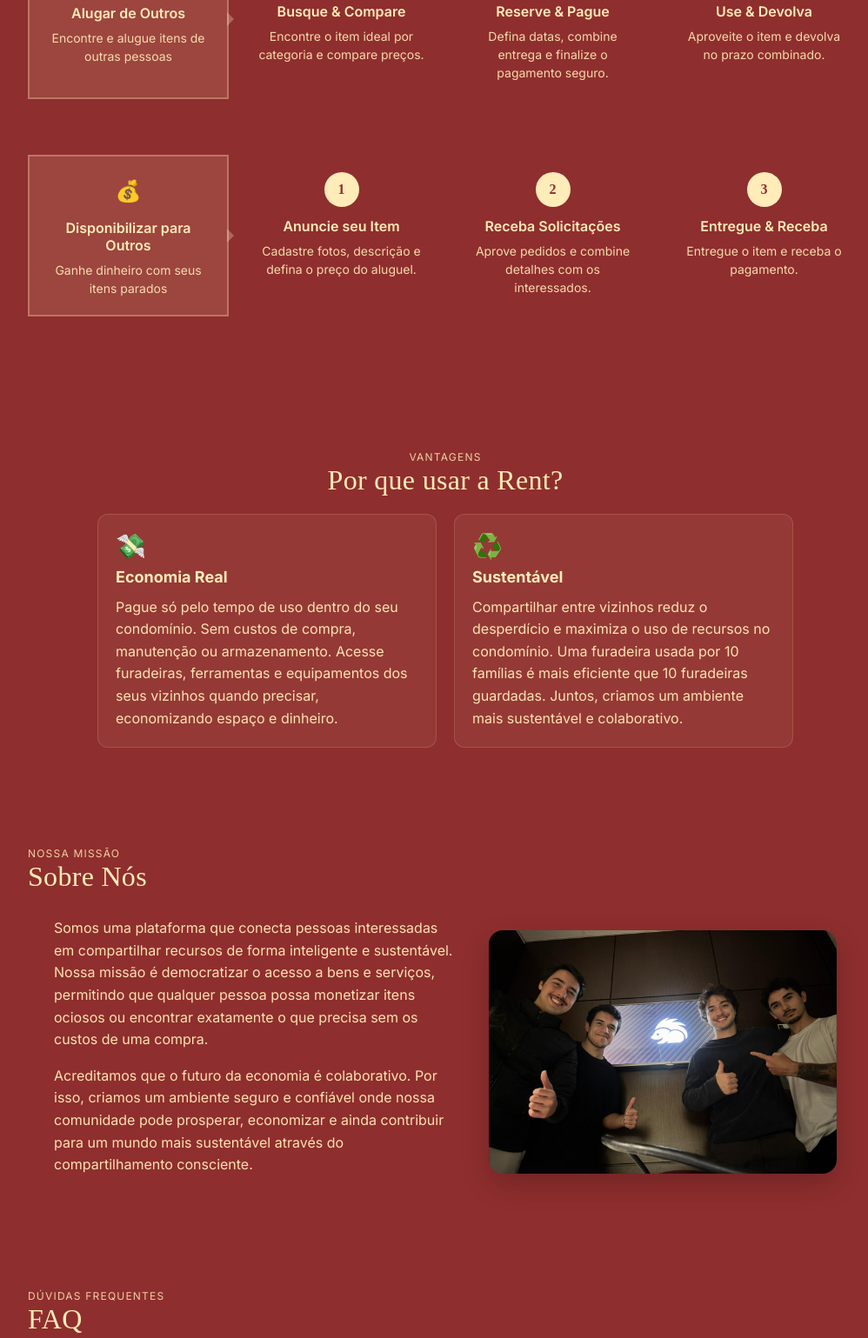
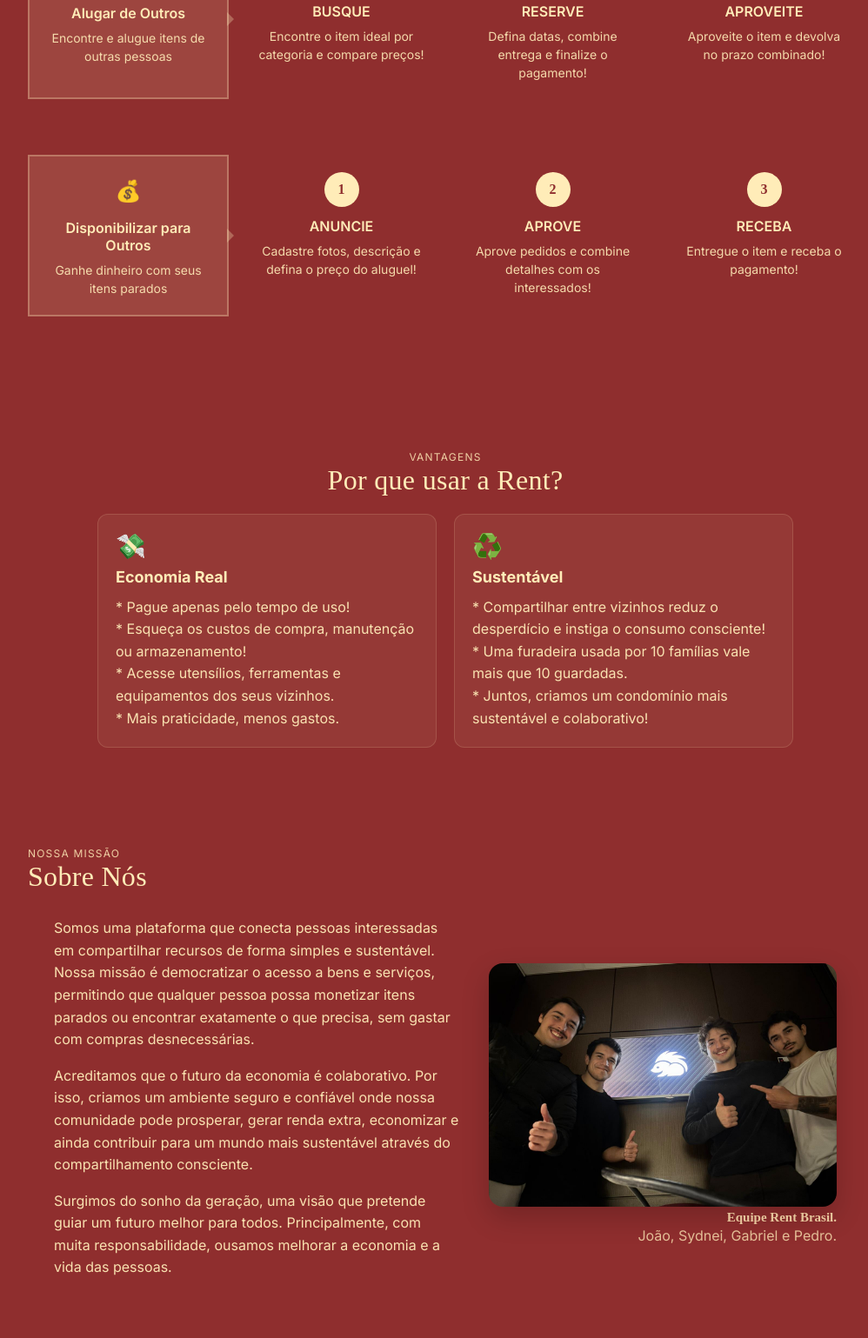
Before and after one commit to gabrielcoffee/rent-website, a plain HTML site: page index.html in a window 1280 px wide. Shown: the part 1223-2762 px from the top of the page at 87% size, without its empty margins (128-1126 px from the left). Drawn offline with Linux system fonts and the light colour scheme; a web font is replaced by a local one.

Commit message:
fix: fixing rent brasil details on lading page

```diff
--- a/index.html
+++ b/index.html
@@ -102,18 +102,18 @@
                 </div>
                 <div class="step-item">
                     <div class="step-number">1</div>
-                    <h3>Busque & Compare</h3>
-                    <p>Encontre o item ideal por categoria e compare preços.</p>
+                    <h3>BUSQUE</h3>
+                    <p>Encontre o item ideal por categoria e compare preços!</p>
                 </div>
                 <div class="step-item">
                     <div class="step-number">2</div>
-                    <h3>Reserve & Pague</h3>
-                    <p>Defina datas, combine entrega e finalize o pagamento seguro.</p>
+                    <h3>RESERVE</h3>
+                    <p>Defina datas, combine entrega e finalize o pagamento!</p>
                 </div>
                 <div class="step-item">
                     <div class="step-number">3</div>
-                    <h3>Use & Devolva</h3>
-                    <p>Aproveite o item e devolva no prazo combinado.</p>
+                    <h3>APROVEITE</h3>
+                    <p>Aproveite o item e devolva no prazo combinado!</p>
                 </div>
             </div>
 
@@ -126,18 +126,18 @@
                 </div>
                 <div class="step-item">
                     <div class="step-number">1</div>
-                    <h3>Anuncie seu Item</h3>
-                    <p>Cadastre fotos, descrição e defina o preço do aluguel.</p>
+                    <h3>ANUNCIE</h3>
+                    <p>Cadastre fotos, descrição e defina o preço do aluguel!</p>
                 </div>
                 <div class="step-item">
                     <div class="step-number">2</div>
-                    <h3>Receba Solicitações</h3>
-                    <p>Aprove pedidos e combine detalhes com os interessados.</p>
+                    <h3>APROVE</h3>
+                    <p>Aprove pedidos e combine detalhes com os interessados!</p>
                 </div>
                 <div class="step-item">
                     <div class="step-number">3</div>
-                    <h3>Entregue & Receba</h3>
-                    <p>Entregue o item e receba o pagamento.</p>
+                    <h3>RECEBA</h3>
+                    <p>Entregue o item e receba o pagamento!</p>
                 </div>
             </div>
         </section>
@@ -151,12 +151,21 @@
                 <div class="feature">
                     <div class="feature-ico">💸</div>
                     <h3>Economia Real</h3>
-                    <p>Pague só pelo tempo de uso dentro do seu condomínio. Sem custos de compra, manutenção ou armazenamento. Acesse furadeiras, ferramentas e equipamentos dos seus vizinhos quando precisar, economizando espaço e dinheiro.</p>
+                    <p>
+                        * Pague apenas pelo tempo de uso! <br>
+                        * Esqueça os custos de compra, manutenção ou armazenamento! <br>
+                        * Acesse utensílios, ferramentas e equipamentos dos seus vizinhos. <br>
+                        * Mais praticidade, menos gastos.
+                    </p>
                 </div>
                 <div class="feature">
                     <div class="feature-ico">♻️</div>
                     <h3>Sustentável</h3>
-                    <p>Compartilhar entre vizinhos reduz o desperdício e maximiza o uso de recursos no condomínio. Uma furadeira usada por 10 famílias é mais eficiente que 10 furadeiras guardadas. Juntos, criamos um ambiente mais sustentável e colaborativo.</p>
+                    <p>
+                        * Compartilhar entre vizinhos reduz o desperdício e instiga o consumo consciente! <br>
+                        * Uma furadeira usada por 10 famílias vale mais que 10 guardadas. <br>
+                        * Juntos, criamos um condomínio mais sustentável e colaborativo! <br>
+                    </p>
                 </div>
             </div>
         </section>
@@ -169,11 +178,29 @@
 
             <div class="content-with-image">
                 <div class="text-content">
-                    <p>Somos uma plataforma que conecta pessoas interessadas em compartilhar recursos de forma inteligente e sustentável. Nossa missão é democratizar o acesso a bens e serviços, permitindo que qualquer pessoa possa monetizar itens ociosos ou encontrar exatamente o que precisa sem os custos de uma compra.</p>
-                    <p>Acreditamos que o futuro da economia é colaborativo. Por isso, criamos um ambiente seguro e confiável onde nossa comunidade pode prosperar, economizar e ainda contribuir para um mundo mais sustentável através do compartilhamento consciente.</p>
+                    <p>
+                        Somos uma plataforma que conecta pessoas interessadas em compartilhar recursos de forma
+                        simples e sustentável. Nossa missão é democratizar o acesso a bens e serviços, permitindo
+                        que qualquer pessoa possa monetizar itens parados ou encontrar exatamente o que precisa,
+                        sem gastar com compras desnecessárias.
+                    </p>
+                    <p>
+                        Acreditamos que o futuro da economia é colaborativo. Por isso, criamos um ambiente seguro e
+                        confiável onde nossa comunidade pode prosperar, gerar renda extra, economizar e ainda
+                        contribuir para um mundo mais sustentável através do compartilhamento consciente.
+                    </p>
+                    <p>
+                        Surgimos do sonho da geração, uma visão que pretende guiar um futuro melhor para todos.
+                        Principalmente, com muita responsabilidade, ousamos melhorar a economia e a vida das
+                        pessoas.
+                    </p>
                 </div>
                 <div class="image-content">
                     <img src="assets/team.jpeg" alt="Nossa equipe">
+                    <div class="image-content-text">
+                        <strong>Equipe Rent Brasil.</strong><br>
+                        <p>João, Sydnei, Gabriel e Pedro.</p>
+                    </div>
                 </div>
             </div>
         </section>
@@ -224,10 +251,12 @@
                     <summary>Posso recusar um pedido de aluguel?</summary>
                     <p>Sim, você tem total controle sobre quando e para quem emprestar seus itens. Pode definir disponibilidade e escolher os inquilinos.</p>
                 </details>
+                <!--
                 <details class="faq-hidden" style="display: none;">
                     <summary>Como funciona o sistema de avaliações?</summary>
                     <p>Após cada aluguel, tanto locador quanto locatário podem avaliar a experiência e também o item alugado. Isso cria reputação e confiança entre os vizinhos.</p>
                 </details>
+                -->
                 <details class="faq-hidden" style="display: none;">
                     <summary>E se eu precisar do meu item enquanto está alugado?</summary>
                     <p>Recomendamos verificar sua agenda antes de disponibilizar. Em emergências, dialogue com seu vizinho - a proximidade facilita renegociações.</p>
@@ -257,10 +286,6 @@
                     <summary>O que acontece se a devolução atrasar?</summary>
                     <p>Como são vizinhos, recomendamos diálogo direto para resolver atrasos. Futuramente implementaremos multas automáticas, mas por ora incentivamos a comunicação e bom senso entre moradores.</p>
                 </details>
-                <details class="faq-hidden" style="display: none;">
-                    <summary>Posso emprestar meu item sem cobrar nada?</summary>
-                    <p>Sim! Você pode disponibilizar itens gratuitamente para ajudar seus vizinhos. É uma forma de fortalecer a comunidade do condomínio e criar boas relações de vizinhança.</p>
-                </details>
 
                 <div class="faq-toggle-container">
                     <button id="faq-toggle" class="faq-toggle-btn" onclick="toggleFAQ()">Mostrar mais perguntas ↓</button>
@@ -277,7 +302,7 @@
             <div class="contact-flex">
                 <div class="contact-card">
                     <h3>Atendimento</h3>
-                    <p>Email: <a href="mailto:contato@rent.com">contato@rent.com</a></p>
+                    <p>Email: <a href="mailto:rent.brasil.contato@gmail.com">rent.brasil.contato@gmail.com</a></p>
                     <p>WhatsApp: <a href="https://wa.me/5500000000000" target="_blank" rel="noopener noreferrer">(00) 00000-0000</a></p>
                 </div>
                 <form id="contact-form" class="contact-form">
--- a/styles.css
+++ b/styles.css
@@ -1048,6 +1048,18 @@ body {
     }
 }
 
+.image-content-text {
+    text-align: right;
+    font-size: 15px;
+    font-weight: 400;
+    color: var(--fg);
+    opacity: 0.8;
+}
+
+.image-content-text strong {
+    font-weight: 700;
+}
+
 /* Reveal on scroll */
 .reveal { opacity: 0; transform: translateY(20px); transition: all 400ms ease; }
 .reveal.visible { opacity: 1; transform: translateY(0); }
```
